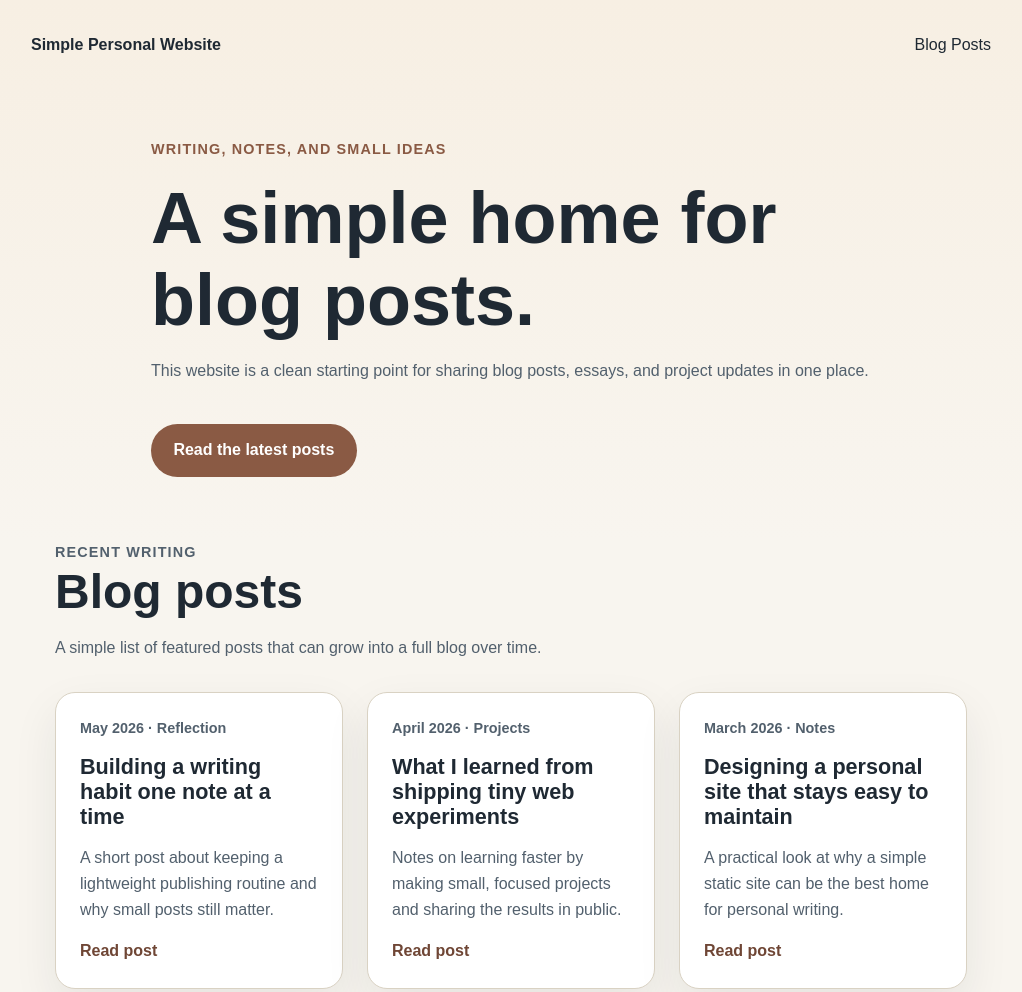
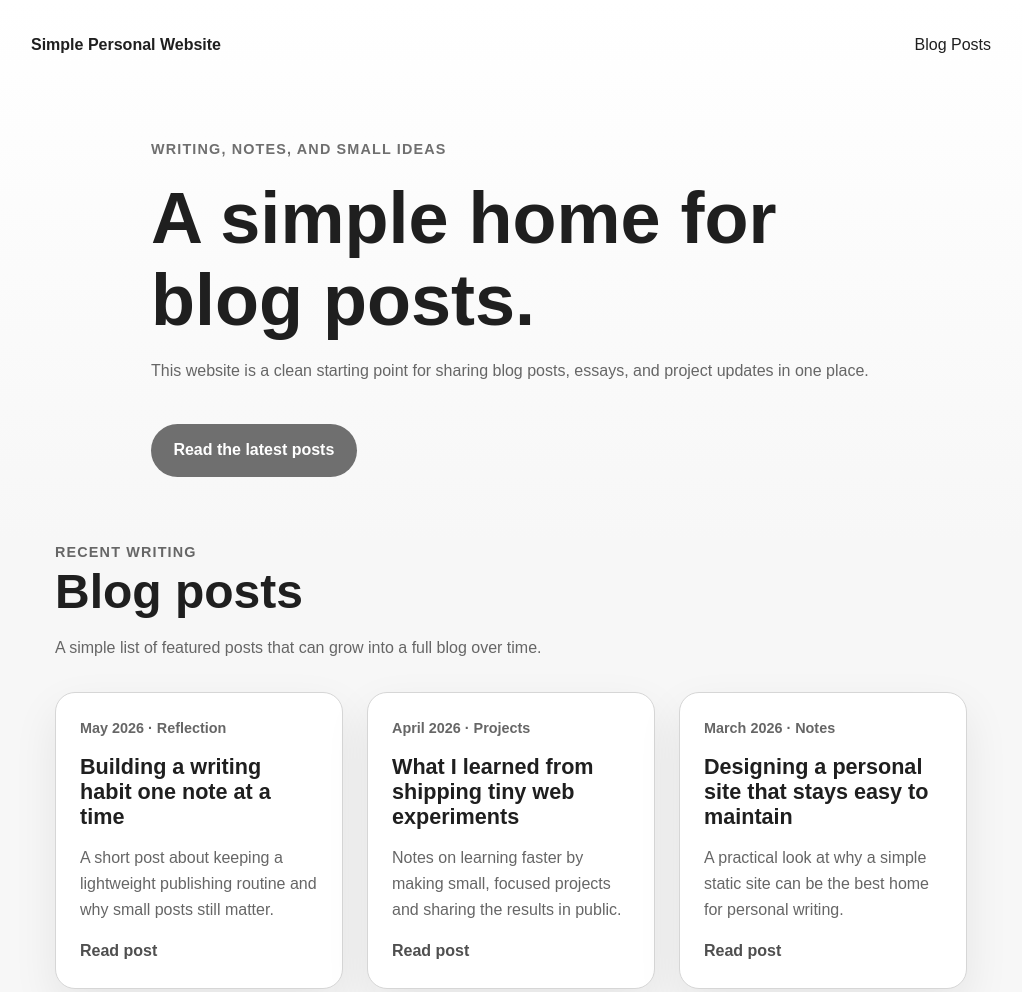
Before and after one commit to mridulrao/e2b_website, a website: page index.html in a window 1280 px wide. Shown: the top 992 px of the page, without its empty margins (129-1151 px from the left). Drawn offline with Linux system fonts and the light colour scheme.

Commit message:
agent: Change the theme to white and gray

```diff
--- a/styles.css
+++ b/styles.css
@@ -1,14 +1,14 @@
 :root {
   color-scheme: light;
-  --background: #f8f5ef;
+  --background: #f7f7f7;
   --surface: #ffffff;
-  --surface-accent: #f1ece2;
-  --text: #1f2933;
-  --muted: #52606d;
-  --border: #d9d2c3;
-  --accent: #8a5a44;
-  --accent-dark: #6f4635;
-  --shadow: 0 18px 45px rgba(31, 41, 51, 0.08);
+  --surface-accent: #efefef;
+  --text: #1f1f1f;
+  --muted: #666666;
+  --border: #d6d6d6;
+  --accent: #6f6f6f;
+  --accent-dark: #4f4f4f;
+  --shadow: 0 18px 45px rgba(31, 31, 31, 0.08);
 }
 
 * {
@@ -29,7 +29,7 @@ a {
 
 .hero {
   padding: 2rem 1.5rem 4rem;
-  background: linear-gradient(180deg, #f7efe3 0%, var(--background) 100%);
+  background: linear-gradient(180deg, #ffffff 0%, var(--background) 100%);
 }
 
 .site-nav,
```
Also changed, not shown: dist/styles.css.
